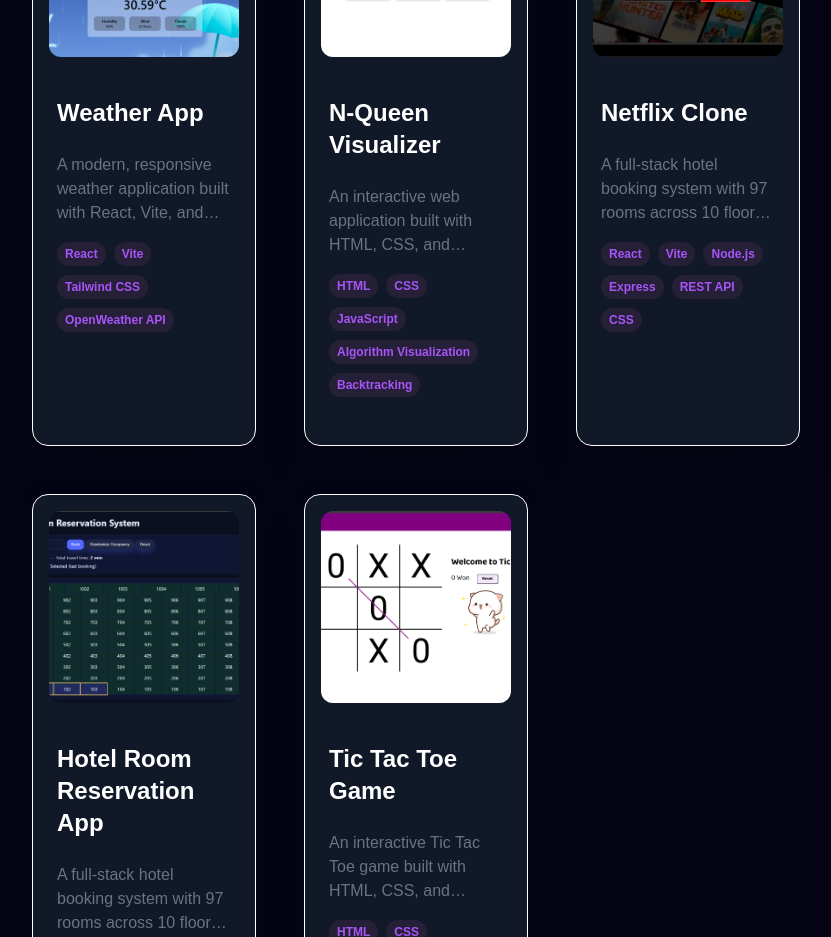
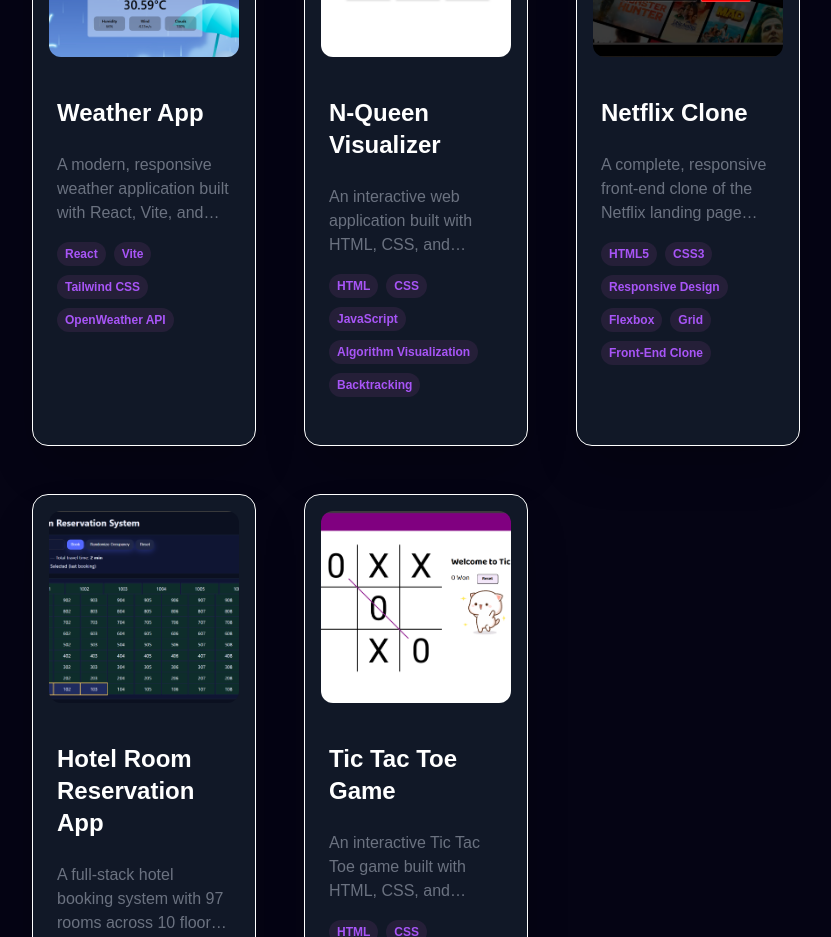
Before and after one commit to Kamini8707/Kamini_Portfolio, a React (Vite) app: page / in a window 1280 px wide. Shown: the part 2280-3217 px from the top of the page, without its empty margins (224-1055 px from the left). Built offline with nearby package versions, Linux system fonts and the light colour scheme.

Commit message:
Updated portfolio text and links

```diff
--- a/src/constants.js
+++ b/src/constants.js
@@ -210,11 +210,17 @@
     id: 2,
     title: "Netflix Clone",
     description:
-      "A full-stack hotel booking system with 97 rooms across 10 floors, featuring smart room allocation to minimize guest travel time, booking visualization, and occupancy controls. Built with React, Node.js, and Express, deployed on Netlify and Render.",
+      "A complete, responsive front-end clone of the Netflix landing page (India). The project was built using pure HTML and CSS to practice foundational web development skills, semantic structure, and modern responsive design techniques. It accurately replicates the hero section, feature blocks, the expandable FAQ section, and the footer.",
     image: netflixLogo,
-    tags: ["React", "Vite", "Node.js", "Express", "REST API", "CSS"],
-    github: "https://github.com/Kamini8707/hotel-reservation-app",
-    webapp: "https://hotel-reservation-app.netlify.app/",
+    tags: [ "HTML5",
+        "CSS3",
+        "Responsive Design",
+        "Flexbox",
+        "Grid",
+        "Front-End Clone",
+    ],
+    github: "https://github.com/Kamini8707/Netflix_Clone",
+    webapp: "https://kamini8707.github.io/Netflix_Clone/",
   },
   {
     id: 3,
```
